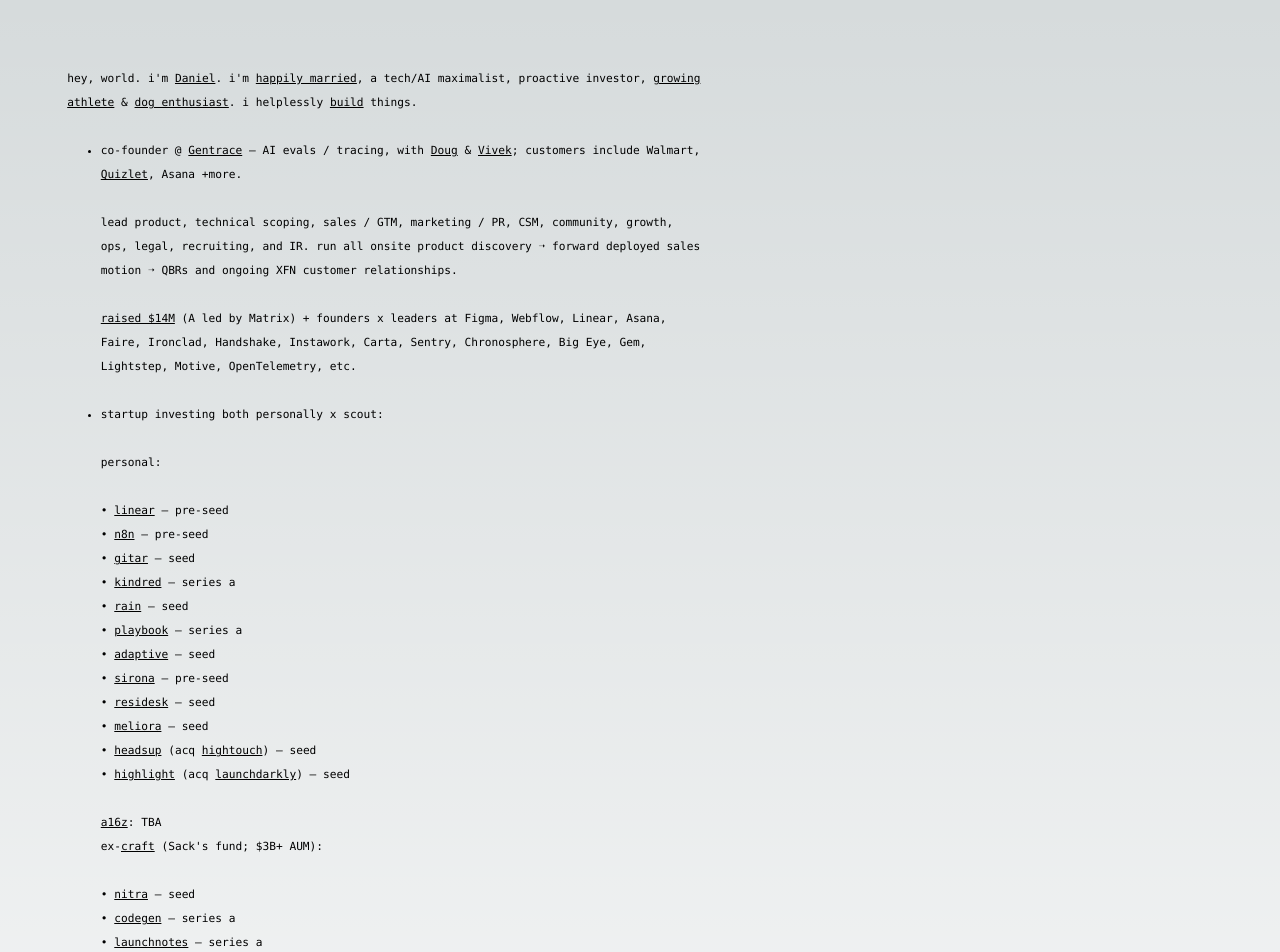
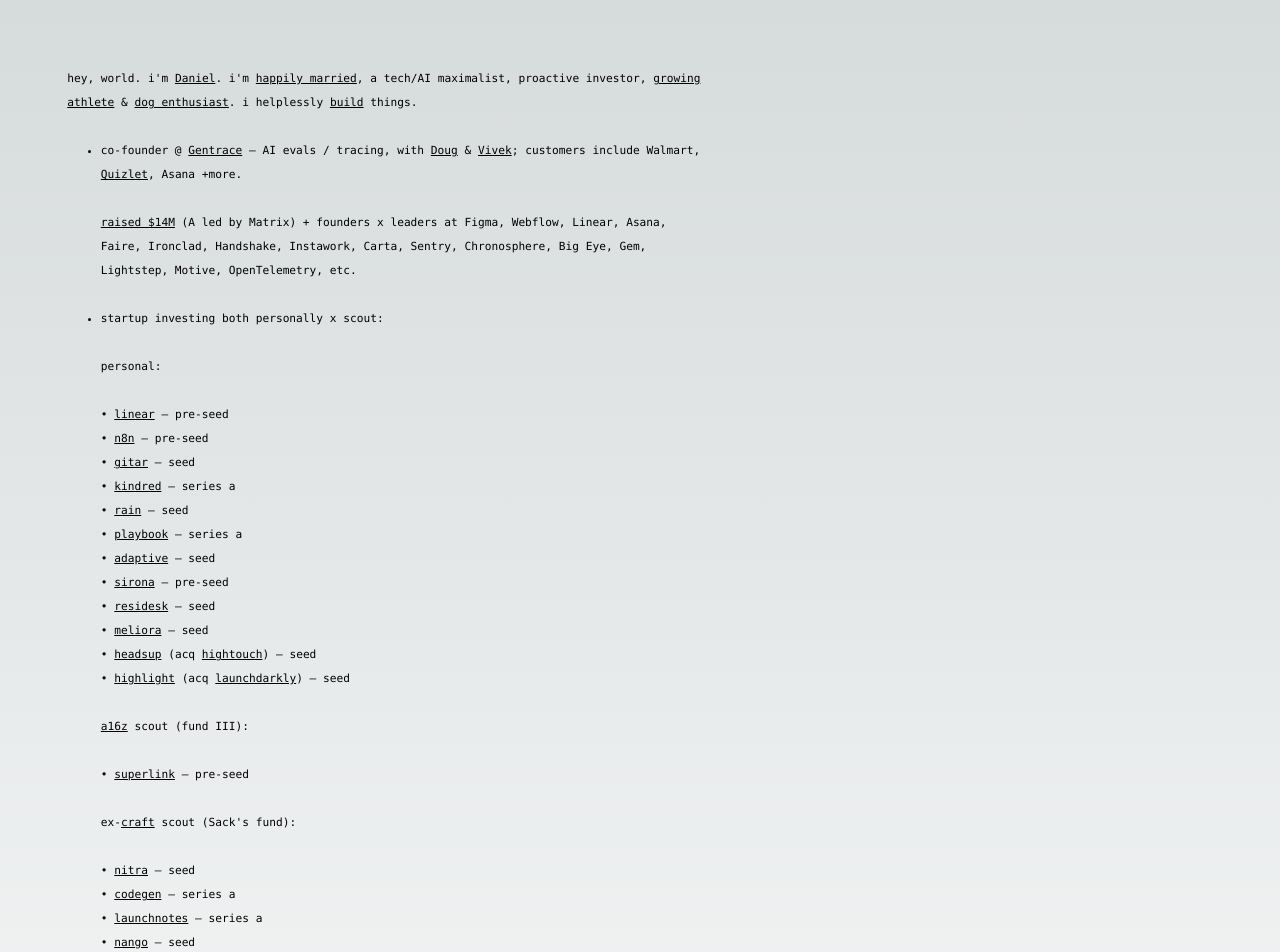
Before and after one commit to damndan/danielcliem.com, a Next.js app: page / in a window 1280 px wide. Shown: the top 952 px of the page. Built offline with nearby package versions, Linux system fonts and the light colour scheme.

Commit message:
added investments

```diff
--- a/pages/index.tsx
+++ b/pages/index.tsx
@@ -29,11 +29,6 @@
             co-founder @ <u><a href="https://gentrace.ai/" target="_blank">Gentrace</a></u> – AI evals / tracing,
             with <u><a href="https://www.linkedin.com/in/dsafreno/" target="_blank">Doug</a></u> & <u><a href="https://www.linkedin.com/in/vnair611/" target="_blank">Vivek</a></u>;
             customers include Walmart, <u><a href="https://gentrace.ai/customers/quizlet" target="_blank">Quizlet</a></u>, Asana +more.
-
-            <br /><br />
-
-            lead product, technical scoping, sales / GTM, marketing / PR, CSM, community, growth, ops, legal, recruiting, and IR.
-            run all onsite product discovery ➝ forward deployed sales motion ➝ QBRs and ongoing XFN customer relationships.
 
             <br /><br />
 
@@ -77,9 +72,15 @@
           <br />
 
           <br />
-          <u><a href="https://a16z.com/" target="_blank">a16z</a></u>: TBA
+          <u><a href="https://a16z.com/" target="_blank">a16z</a></u> scout (fund III):
           <br />
-          ex-<u><a href="https://www.craftventures.com/" target="_blank">craft</a></u> (Sack&apos;s fund; $3B+ AUM):
+
+          <br />
+          • <u><a href="https://superlink.ai/" target="_blank">superlink</a></u> – pre-seed
+          <br />
+
+          <br />
+          ex-<u><a href="https://www.craftventures.com/" target="_blank">craft</a></u> scout (Sack&apos;s fund):
           <br />
 
           <br />
```
